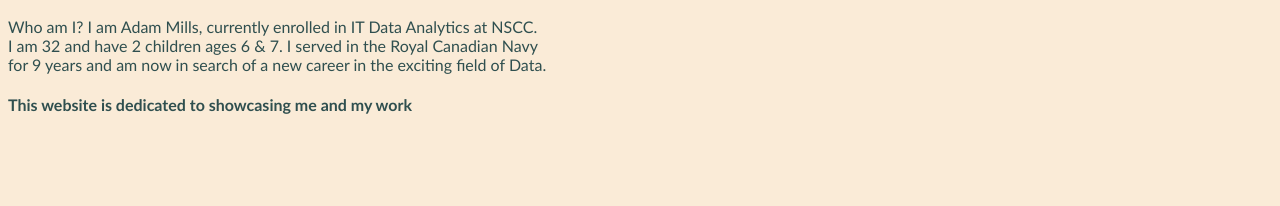
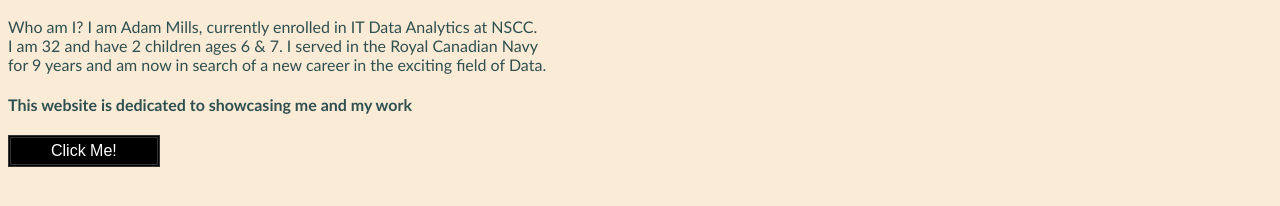
Before and after one commit to Mr-Skele/WEBD1000-ePortfolio, a plain HTML site: page index.html in a window 1280 px wide. Shown: the part 168-374 px from the top of the page. Drawn offline with Linux system fonts and the light colour scheme.

Commit message:
butoon play with

```diff
--- a/index.html
+++ b/index.html
@@ -29,4 +29,5 @@
         </p>
         <h4> This website is dedicated to showcasing me and my work</h4>
     </body>
+    <button type="button">Click Me!</button>
 </html>
--- a/portfolio_base.css
+++ b/portfolio_base.css
@@ -10,8 +10,7 @@ Desc:CSS base file for portfolio
     background-color: #333;
     font-family: Arial;
   }
-
-  /* Links inside the navbar */
+/* Links inside the navbar */
   .navbar a {
     float: left;
     font-size: 16px;
@@ -20,13 +19,11 @@ Desc:CSS base file for portfolio
     padding: 14px 16px;
     text-decoration: none;
   }
-
   /* The dropdown container */
   .dropdown {
     float: left;
     overflow: hidden;
   }
-
   /* Dropdown button */
   .dropdown .dropbtn {
     font-size: 16px;
@@ -38,12 +35,10 @@ Desc:CSS base file for portfolio
     font-family: inherit; /* Important for vertical align on mobile phones */
     margin: 0; /* Important for vertical align on mobile phones */
   }
-
   /* Add a red background color to navbar links on hover */
   .navbar a:hover, .dropdown:hover .dropbtn {
     background-color: red;
   }
-
   /* Dropdown content (hidden by default) */
   .dropdown-content {
     display: none;
@@ -53,7 +48,6 @@ Desc:CSS base file for portfolio
     box-shadow: 0px 8px 16px 0px rgba(0,0,0,0.2);
     z-index: 1;
   }
-
   /* Links inside the dropdown */
   .dropdown-content a {
     float: none;
@@ -63,7 +57,6 @@ Desc:CSS base file for portfolio
     display: block;
     text-align: left;
   }
-
   /* Add a grey background color to dropdown links on hover */
   .dropdown-content a:hover {
     background-color: #ddd;
@@ -78,9 +71,7 @@ header {
     text-align: center;
     padding: px;
     color:rgb(0, 0, 0)
-
   }
-
 body{
     background-color: antiquewhite;
     color: darkslategray;
@@ -89,3 +80,16 @@ body{
 h1{
     text-align: center;
 }
+button {
+    background-color: #000000; /* Green */
+    border: #333;
+    border-style: double;
+    border-radius: 0fr;
+    color: rgb(255, 255, 255);
+    padding: 4px 40px;
+    text-align: center;
+    text-decoration: none;
+    display: inline-block;
+    font-size: 16px;
+
+  }
```
